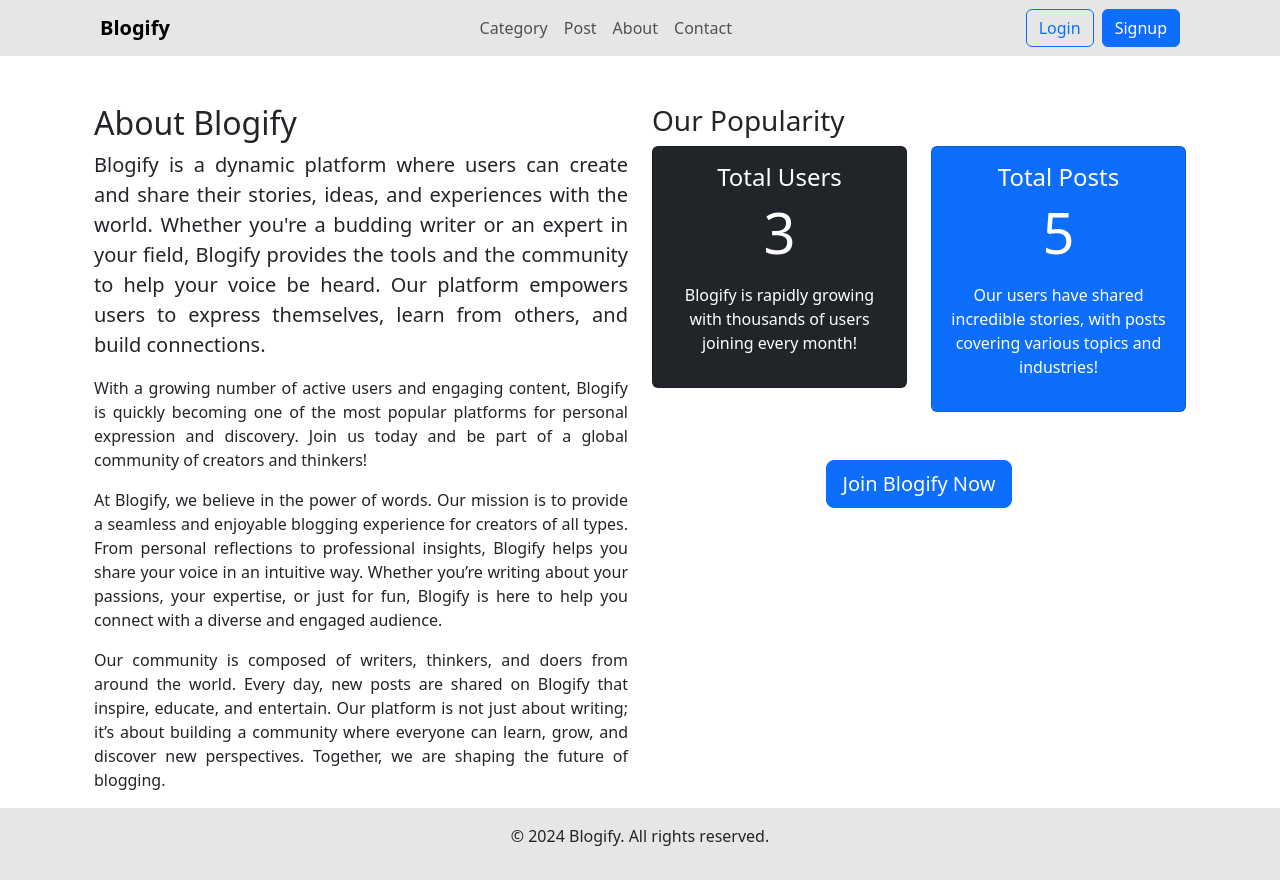
After one commit to nishanlimbuchemjong/Blogify-Python-Django, a Django app: page /about/ in a window 1280 px wide. The commit adds this page. Run offline with Django 5.2, Linux system fonts and the light colour scheme; data comes from the database, SQL or seed files in the repository.

Commit message:
[add] About page added to Blogify

```diff
--- /dev/null
+++ b/blog/templates/about_page.html
@@ -0,0 +1,63 @@
+{% extends 'blog_base.html' %}
+
+{% block title %}About Blogify{% endblock %}
+
+{% block content %}
+<div class="container mt-5">
+    <div class="row">
+        <!-- Left Side: About Blogify Information -->
+        <div class="col-md-6">
+            <h2>About Blogify</h2>
+            <p class="lead" style="text-align: justify;">
+                Blogify is a dynamic platform where users can create and share their stories, ideas, and experiences with the world. Whether you're a budding writer or an expert in your field, Blogify provides the tools and the community to help your voice be heard. Our platform empowers users to express themselves, learn from others, and build connections.
+            </p>
+            <p style="text-align: justify;">
+                With a growing number of active users and engaging content, Blogify is quickly becoming one of the most popular platforms for personal expression and discovery. Join us today and be part of a global community of creators and thinkers!
+            </p>
+            <p style="text-align: justify;">
+                At Blogify, we believe in the power of words. Our mission is to provide a seamless and enjoyable blogging experience for creators of all types. From personal reflections to professional insights, Blogify helps you share your voice in an intuitive way. Whether you’re writing about your passions, your expertise, or just for fun, Blogify is here to help you connect with a diverse and engaged audience.
+            </p>
+            <p style="text-align: justify;">
+                Our community is composed of writers, thinkers, and doers from around the world. Every day, new posts are shared on Blogify that inspire, educate, and entertain. Our platform is not just about writing; it’s about building a community where everyone can learn, grow, and discover new perspectives. Together, we are shaping the future of blogging.
+            </p>
+        </div>
+
+        <!-- Right Side: Statistics and Popularity -->
+        <div class="col-md-6">
+            <h3>Our Popularity</h3>
+            <div class="row">
+                <!-- Total Users -->
+                <div class="col-md-6 mb-4">
+                    <div class="card text-white bg-dark">
+                        <div class="card-body text-center">
+                            <h4>Total Users</h4>
+                            <p class="display-4">
+                                {{ total_users }}
+                            </p>
+                            <p>Blogify is rapidly growing with thousands of users joining every month!</p>
+                        </div>
+                    </div>
+                </div>
+
+                <!-- Total Posts -->
+                <div class="col-md-6 mb-4">
+                    <div class="card text-white bg-primary">
+                        <div class="card-body text-center">
+                            <h4>Total Posts</h4>
+                            <p class="display-4">
+                                {{ total_posts }}
+                            </p>
+                            <p>Our users have shared incredible stories, with posts covering various topics and industries!</p>
+                        </div>
+                    </div>
+                </div>
+            </div>
+
+            <!-- CTA Section -->
+            <div class="text-center mt-4">
+                <a href="{% url 'signup' %}" class="btn btn-primary btn-lg">Join Blogify Now</a>
+            </div>
+        </div>
+    </div>
+</div>
+{% endblock %}
--- a/blog/templates/blog_base.html
+++ b/blog/templates/blog_base.html
@@ -38,7 +38,7 @@
                         <a class="nav-link" href="{% url 'all_posts' %}">Post</a>
                     </li>
                     <li class="nav-item">
-                        <a class="nav-link" href="#">About</a>
+                        <a class="nav-link" href="{% url 'about' %}">About</a>
                     </li>
                     <li class="nav-item">
                         <a class="nav-link" href="#">Contact</a>
--- a/blog/urls.py
+++ b/blog/urls.py
@@ -7,6 +7,7 @@ from . import views
 urlpatterns = [
     # Other URL patterns
     path('', views.LandingPage, name='landing_page'),
+    path('about/', views.AboutPage, name='about'),
     path('category/<int:category_id>/', views.CategoryPosts, name='category_post'),
     path('category/', views.CategoryList, name='category_list'),
     path('post/', views.AllPosts, name='all_posts'),
--- a/blog/views.py
+++ b/blog/views.py
@@ -1,6 +1,8 @@
 from django.shortcuts import get_object_or_404, redirect
 from django.http import HttpResponse, JsonResponse
 from django.shortcuts import render
+
+from User.models import CustomUser
 from .models import Post, Like, Category, Comment
 from django.contrib.auth.decorators import login_required
 from django.contrib.auth import authenticate, login
@@ -11,6 +13,15 @@ def LandingPage(request):
     posts = Post.objects.all()
     # latest_post = Post.objects.order_by('-created_at')
     return render(request, 'landing_page.html', {'posts':posts})
+
+def AboutPage(request):
+    total_users = CustomUser.objects.count()  # Get total number of users
+    total_posts = Post.objects.count()  # Get total number of posts
+
+    return render(request, 'about_page.html', {
+        'total_users': total_users,
+        'total_posts': total_posts,
+    })
 
 def AllPosts(request):
     posts = Post.objects.all()
```
